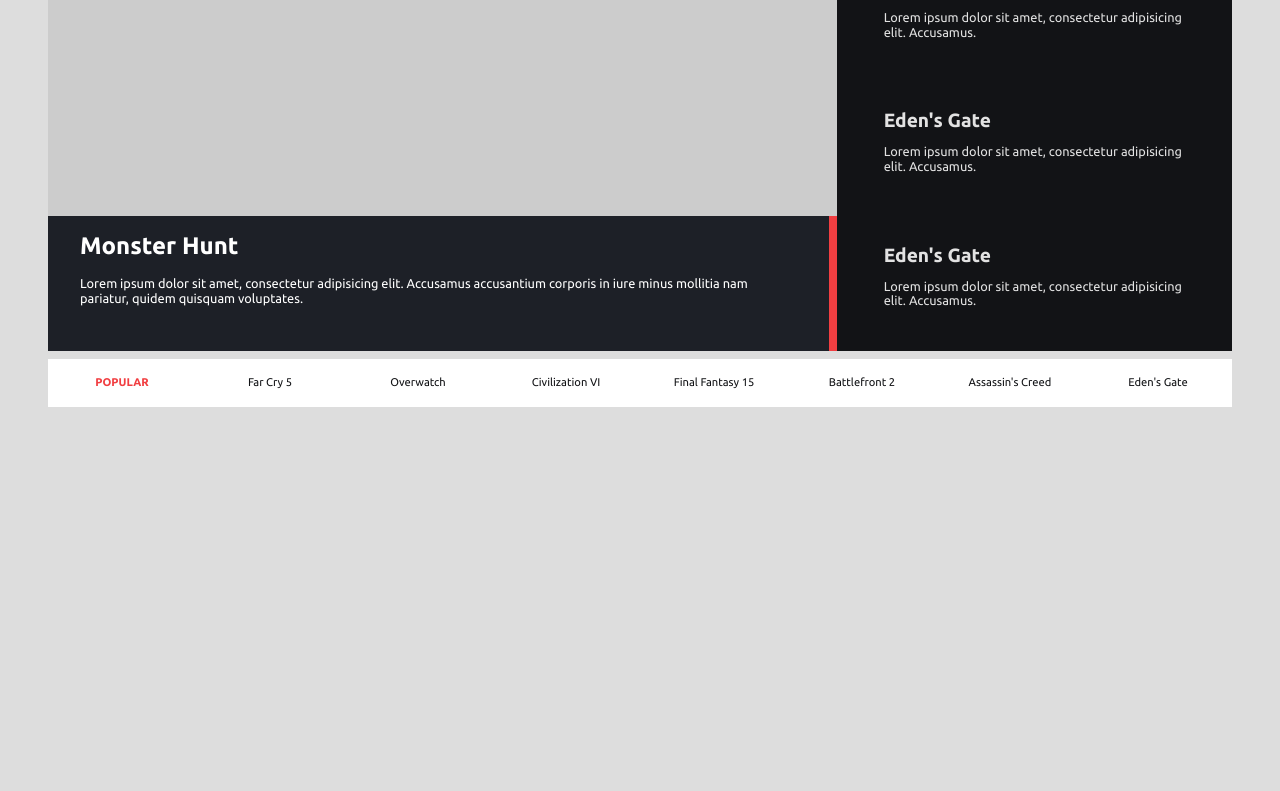
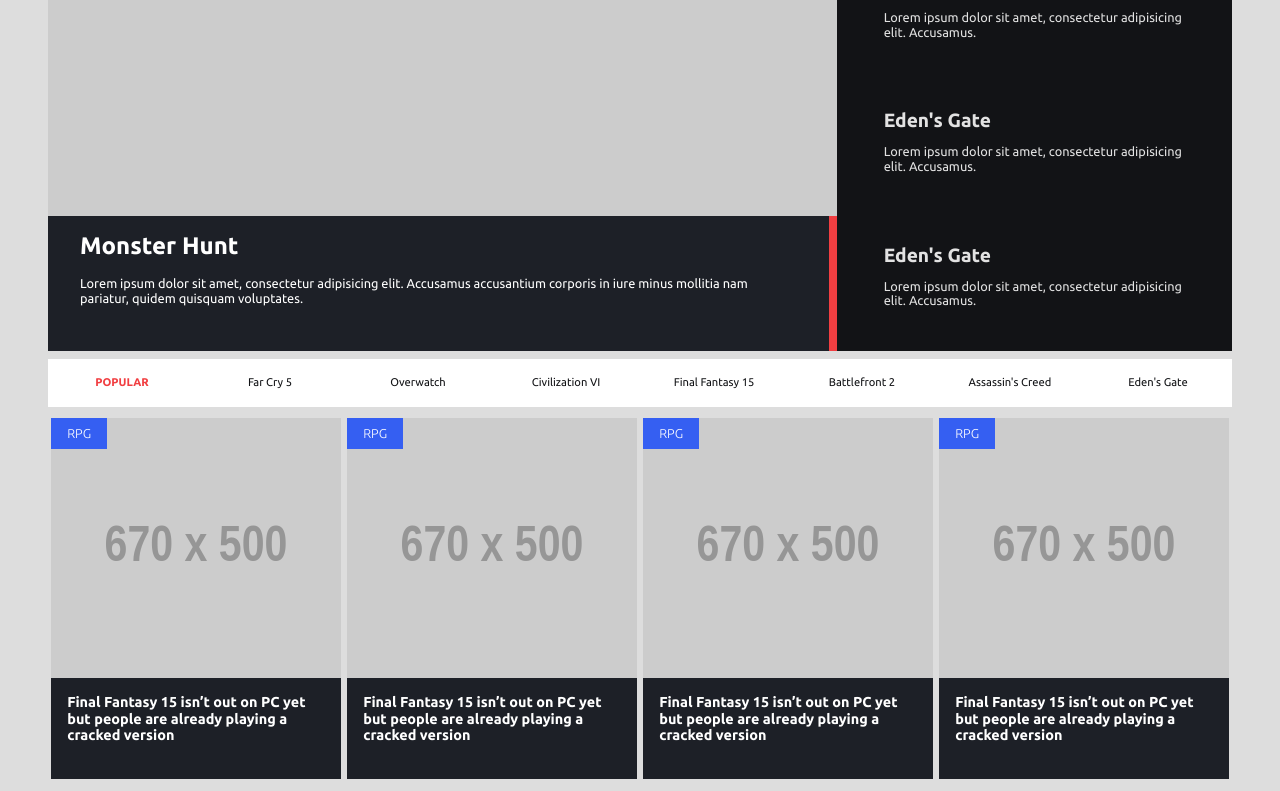
Before and after one commit to jonit-dev/magazine-press-start, a plain HTML site: page index.html in a window 1280 px wide. Shown: the part 459-1250 px from the top of the page. Before the commit the page ends 874 px from the top, so only its background shows below. Drawn offline with Linux system fonts and the light colour scheme; placeholder pictures from the web are drawn by us.

Commit message:
news box

```diff
--- a/css/landing.css
+++ b/css/landing.css
@@ -23,11 +23,15 @@ header {
 }
 
 main {
-    width: 100vw;
+    width: 100%;
+    max-width: 100%;
     height: auto;
-    display: inline-block;
     float: left;
     box-sizing: border-box;
+
+
+       margin:0 auto;
+        display: block;
 
 }
 
@@ -46,13 +50,13 @@ main {
 }
 
 /*MOBILE ONLY CODE*/
-@media screen and (max-width: 700px) {
+@media screen and (max-width: 850px) {
 
- .logo {
-     padding-left:1rem;
-     padding-right:1rem;
+    .logo {
+        padding-left: 1rem;
+        padding-right: 1rem;
 
- }
+    }
 }
 
 nav {
@@ -253,9 +257,6 @@ nav .nav-menu li a {
     height: auto;
 }
 
-
-
-
 /*DESKTOP ONLY CODE*/
 
 @media screen and (min-width: 850px) {
@@ -358,6 +359,7 @@ nav .nav-menu li a {
         box-sizing: border-box;
         margin: 0 auto;
         display: block;
+        height: auto;
         width: 100%;
         padding-left: 3rem;
         padding-right: 3rem;
@@ -368,7 +370,6 @@ nav .nav-menu li a {
     .logo {
         display: inline-block;
         width: auto;
-
 
     }
 
@@ -434,7 +435,7 @@ nav .nav-menu li a {
     box-sizing: border-box;
     min-width: 100%;
     margin: 0 auto;
-    padding:0;
+    padding: 0;
     display: block;
     height: 100%;
 }
@@ -446,9 +447,9 @@ nav .nav-menu li a {
     height: 100%;
     box-sizing: border-box;
     text-align: center;
-    padding-left:.3rem;
-    padding-right:.3rem;
-    padding-top:1.1rem;
+    padding-left: .3rem;
+    padding-right: .3rem;
+    padding-top: 1.1rem;
 
 }
 
@@ -462,7 +463,7 @@ nav .nav-menu li a {
 /*MOBILE ONLY CODE*/
 @media screen and (max-width: 850px) {
     .popular-box {
-    font-size:.7rem;
+        font-size: .7rem;
     }
 
     .popular-box ul li {
@@ -478,3 +479,87 @@ nav .nav-menu li a {
     }
 
 }
+
+/* ------------------------------------------------------------|
+| NEWS BOX
+*-------------------------------------------------------------*/
+
+.news-box {
+    display: inline-block;
+    float: left;
+
+    box-sizing: border-box;
+
+    margin-bottom: .5rem;
+}
+
+.news-box-tag {
+    background-color:#355ff2;
+    color:white;
+    font-weight: lighter;
+    font-size:.8rem;
+    position: absolute;
+    max-width: 68px;
+    padding:.5rem;
+    padding-left:1rem;
+    padding-right:1rem;
+}
+
+.news-box-img {
+    width: 100%;
+
+    display: inline-block;
+    float: left;
+    height: 72%;
+}
+
+.news-box-description-wrapper {
+    background-color: #1d2027;
+    height: 28%;
+
+    box-sizing: border-box;
+    display: inline-block;
+    float: left;
+    width: 100%;
+}
+
+.news-box-description {
+    color: white;
+
+    font-weight: bolder;
+    padding:1rem;
+}
+
+/*MOBILE ONLY CODE*/
+@media screen and (max-width: 850px) {
+    .news-box {
+        height: 27.5rem;
+    }
+    .news-box-description {
+        font-size:1.4rem;
+        padding-top:1.6rem;
+    }
+}
+
+
+/*MOBILE ONLY CODE*/
+@media screen and (max-width: 400px) {
+
+    .news-box-description {
+        font-size:1.2rem;
+    }
+}
+
+
+/*DESKTOP ONLY CODE*/
+
+@media screen and (min-width: 850px) {
+
+ .news-box {
+     padding:.2rem;
+     height: 23rem;
+ }
+    .news-box-description {
+        font-size:.9rem;
+    }
+}
--- a/index.html
+++ b/index.html
@@ -59,7 +59,6 @@
                         Contact</a></li>
 
 
-
                 </div>
 
 
@@ -98,8 +97,6 @@
                     </li>
 
 
-
-
                 </div>
 
             </div>
@@ -130,12 +127,9 @@
                 </div>
 
 
-
-
             </div>
 
             <div class="col-md-4 other-article-column">
-
 
 
                 <div class="other-article-box active">
@@ -151,7 +145,6 @@
                     <p>Lorem ipsum dolor sit amet, consectetur adipisicing elit. Accusamus. </p>
 
                 </div>
-
 
 
                 <div class="other-article-box">
@@ -171,12 +164,10 @@
                 <div class="other-article-box">
 
                     <h1>Eden's Gate</h1>
-                    <p>Lorem ipsum dolor sit amet, consectetur adipisicing elit. Accusamus.  </p>
+                    <p>Lorem ipsum dolor sit amet, consectetur adipisicing elit. Accusamus. </p>
 
                 </div>
             </div>
-
-
 
 
         </div>
@@ -221,16 +212,61 @@
         </div>
 
 
-    <div class="news-box col-sm-6">
+        <!--NEWS BOX-->
+
+        <div class="news-box col-sm-12 col-md-3">
+            <div class="news-box-tag">RPG</div>
+            <img src="http://placehold.it/670x500" alt="news box img" class="news-box-img">
+            <div class="news-box-description-wrapper">
+                <div class="news-box-description">
+                    Final Fantasy 15 isn’t out on PC yet but people are already playing a cracked version
+                </div>
+            </div>
 
         </div>
 
-
+        <div class="news-box col-sm-12 col-md-3">
+            <div class="news-box-tag">RPG</div>
+            <img src="http://placehold.it/670x500" alt="news box img" class="news-box-img">
+            <div class="news-box-description-wrapper">
+                <div class="news-box-description">
+                    Final Fantasy 15 isn’t out on PC yet but people are already playing a cracked version
+                </div>
+            </div>
 
         </div>
 
+        <div class="news-box col-sm-12 col-md-3">
+            <div class="news-box-tag">RPG</div>
+            <img src="http://placehold.it/670x500" alt="news box img" class="news-box-img">
+            <div class="news-box-description-wrapper">
+                <div class="news-box-description">
+                    Final Fantasy 15 isn’t out on PC yet but people are already playing a cracked version
+                </div>
+            </div>
+
+        </div>
+
+        <div class="news-box col-sm-12 col-md-3">
+            <div class="news-box-tag">RPG</div>
+            <img src="http://placehold.it/670x500" alt="news box img" class="news-box-img">
+            <div class="news-box-description-wrapper">
+                <div class="news-box-description">
+                    Final Fantasy 15 isn’t out on PC yet but people are already playing a cracked version
+                </div>
+            </div>
+
+        </div>
+
+        <!--END NEWS BOX-->
+    </div>
+    <!--END DESKTOP WRAPPER-->
+
+
 
 </main>
+
+
 
 
 <div class="desktop-wrapper">
```
Lines whose indentation alone changed are shown as unchanged.
